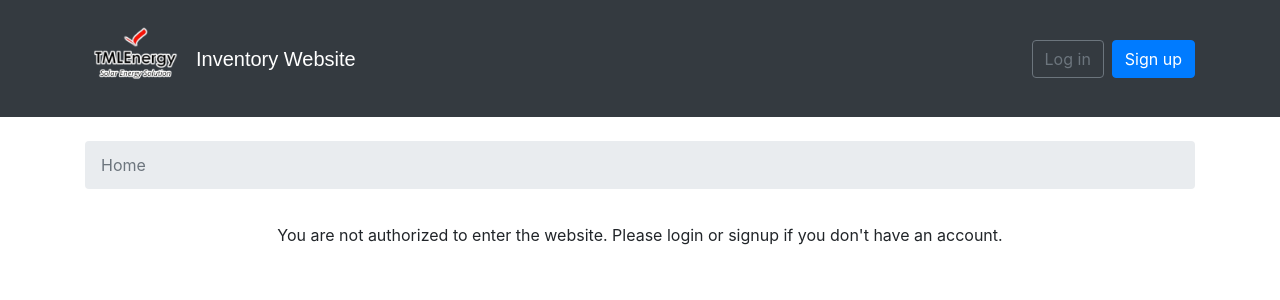
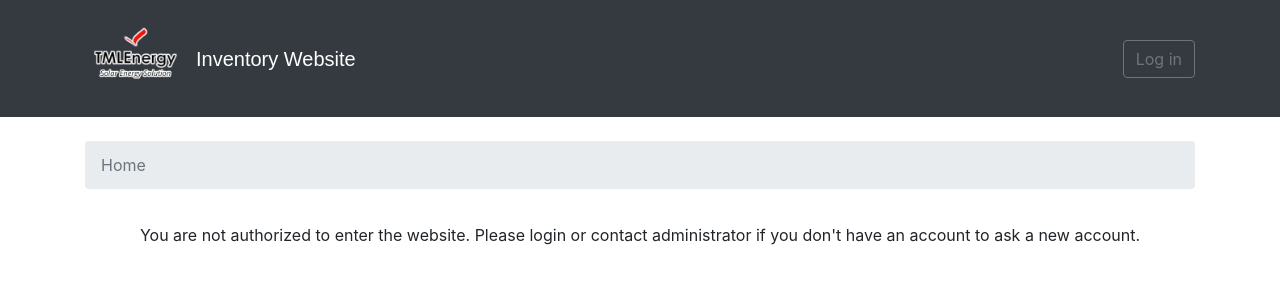
Before and after one commit to gnumi34/inventory-website, a Django app: page / in a window 1280 px wide. Shown: the top 300 px of the page. Run offline with Django 3.2, Linux system fonts and the light colour scheme; some libraries are stand-ins or nearby versions.

Commit message:
Remove Signup Page
Removing signup page for stricter user
authentication. Basic user can be added
manually by using Django Admin Site
created by a superuser.

```diff
--- a/templates/base.html
+++ b/templates/base.html
@@ -35,7 +35,6 @@
                     {% else %}
                         <form class="form-inline ml-auto">
                             <a href="{% url 'login' %}" class="btn btn-outline-secondary">Log in</a>
-                            <a href="{% url 'signup' %}" class="btn btn-primary ml-2">Sign up</a>
                         </form>
                     {% endif %}
                 </div>
--- a/templates/home.html
+++ b/templates/home.html
@@ -15,7 +15,8 @@
     {% else %}
         <div class="welcome">
             You are not authorized to enter the website.
-            Please login or signup if you don't have an account.
+            Please login or contact administrator if you don't have an account
+            to ask a new account.
         </div>
     {% endif %}
 {% endblock %}
--- a/templates/login.html
+++ b/templates/login.html
@@ -15,9 +15,6 @@
                         <button type="submit" class="btn btn-primary btn-clock">Log in</button>
                     </form>
                 </div>
-                <div class="card-footer text-muted text-center">
-                    New Assignee? <a href="{% url 'signup' %}">Sign up</a>
-                </div>
             </div>
             <div class="text-center py-2">
                 <small>
```
Also changed, not shown: templates/signup.html (deleted, +0 -23 lines), README.md.
